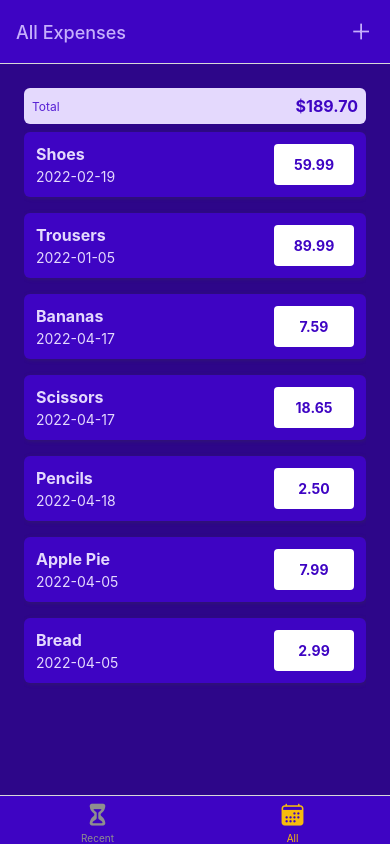
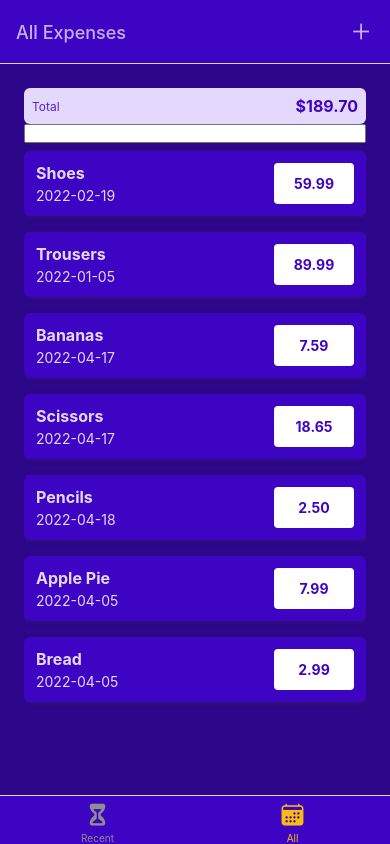
Before and after one commit to liewkm/Group1-SkillsUnion-Module4-Project-ExpenseTrackerApp, a React Native app in the folder ExpenseTrackerApp/: screen /AllExpenses in a window 390 px wide. Built offline with nearby package versions, Linux system fonts and the light colour scheme.

Commit message:
Add dropdown picker + replace useLayoutEffect

```diff
--- a/ExpenseTrackerApp/components/ExpensesOutput/ExpensesOutput.js
+++ b/ExpenseTrackerApp/components/ExpensesOutput/ExpensesOutput.js
@@ -12,6 +12,8 @@
 
 // export default ExpensesOutput
 
+import { useEffect, useState } from 'react';
+import { Picker } from '@react-native-picker/picker';
 import { StyleSheet, Text, View } from 'react-native';
 
 import { GlobalColors } from '../../utilities/colors';
@@ -19,15 +21,45 @@ import ExpensesList from './ExpensesList';
 import ExpensesSummary from './ExpensesSummary';
 
 function ExpensesOutput({ expenses, expensesPeriod, fallbackText }) {
+  const [pickerValue, setPickerValue] = useState(null)
+  const [pickerItems, setPickerItems] = useState([])
+
   let content = <Text style={styles.infoText}>{fallbackText}</Text>;
 
   if (expenses.length > 0) {
     content = <ExpensesList expenses={expenses} />;
   }
 
+  // Filters out category items into an array for dropdown menu
+
+  useEffect(() => {
+    let array = [];
+    expenses.forEach((item) => {
+      array.push(item.category);
+    });
+    const unique = [...new Set(array)];
+    setPickerItems(unique)
+  }, [expenses.length])
+
+  // Updates selected category item from dropdown menu
+
+  useEffect(() => {
+    console.log('ExpensesOutput: pickerValue', pickerValue);
+  }, [pickerValue])
+
   return (
     <View style={styles.container}>
       <ExpensesSummary expenses={expenses} periodName={expensesPeriod} />
+      <Picker
+        selectedValue={pickerValue}
+        style={{color: 'white'}}
+        dropdownIconColor={'white'}
+        onValueChange={(value, index) => setPickerValue(value)}
+      >
+        {pickerItems.map((item, index) => {
+          return <Picker.Item key={index} label={item} value={item} />
+        })}
+      </Picker>
       {content}
     </View>
   );
--- a/ExpenseTrackerApp/package.json
+++ b/ExpenseTrackerApp/package.json
@@ -10,6 +10,7 @@
     "eject": "expo eject"
   },
   "dependencies": {
+    "@react-native-picker/picker": "2.2.1",
     "@react-navigation/bottom-tabs": "^6.3.1",
     "@react-navigation/native": "^6.0.10",
     "@react-navigation/native-stack": "^6.6.1",
@@ -21,8 +22,7 @@
     "react-native-paper": "^4.12.0",
     "react-native-safe-area-context": "3.3.2",
     "react-native-screens": "~3.10.1",
-    "react-native-web": "0.17.1",
-    "uuid": "^8.3.2"
+    "react-native-web": "0.17.1"
   },
   "devDependencies": {
     "@babel/core": "^7.12.9"
--- a/ExpenseTrackerApp/screens/ManageExpense.js
+++ b/ExpenseTrackerApp/screens/ManageExpense.js
@@ -4,8 +4,13 @@
 
 // Leslie: add button for AddExpense ExpenseForm
 // CP: Added ManageExpense
+import { LogBox } from 'react-native';
 
-import { useContext, useLayoutEffect } from "react";
+LogBox.ignoreLogs([
+  'Non-serializable values were found in the navigation state',
+]);
+
+import { useContext, useEffect } from "react";
 import { StyleSheet, View } from "react-native";
 
 import ExpensesForm from "../components/ExpensesInput/ExpensesForm";
@@ -26,7 +31,7 @@ function ManageExpense({ route, navigation }) {
 
   const selectedExpense = expenses.find((exp) => exp.id === editedExpenseId);
 
-  useLayoutEffect(() => {
+  useEffect(() => {
     navigation.setOptions({
       title: isEditing ? "Edit Expense" : "Add Expense",
     });
```
Also changed, not shown: 1 other file (tests, documents, lock files or other folders).
